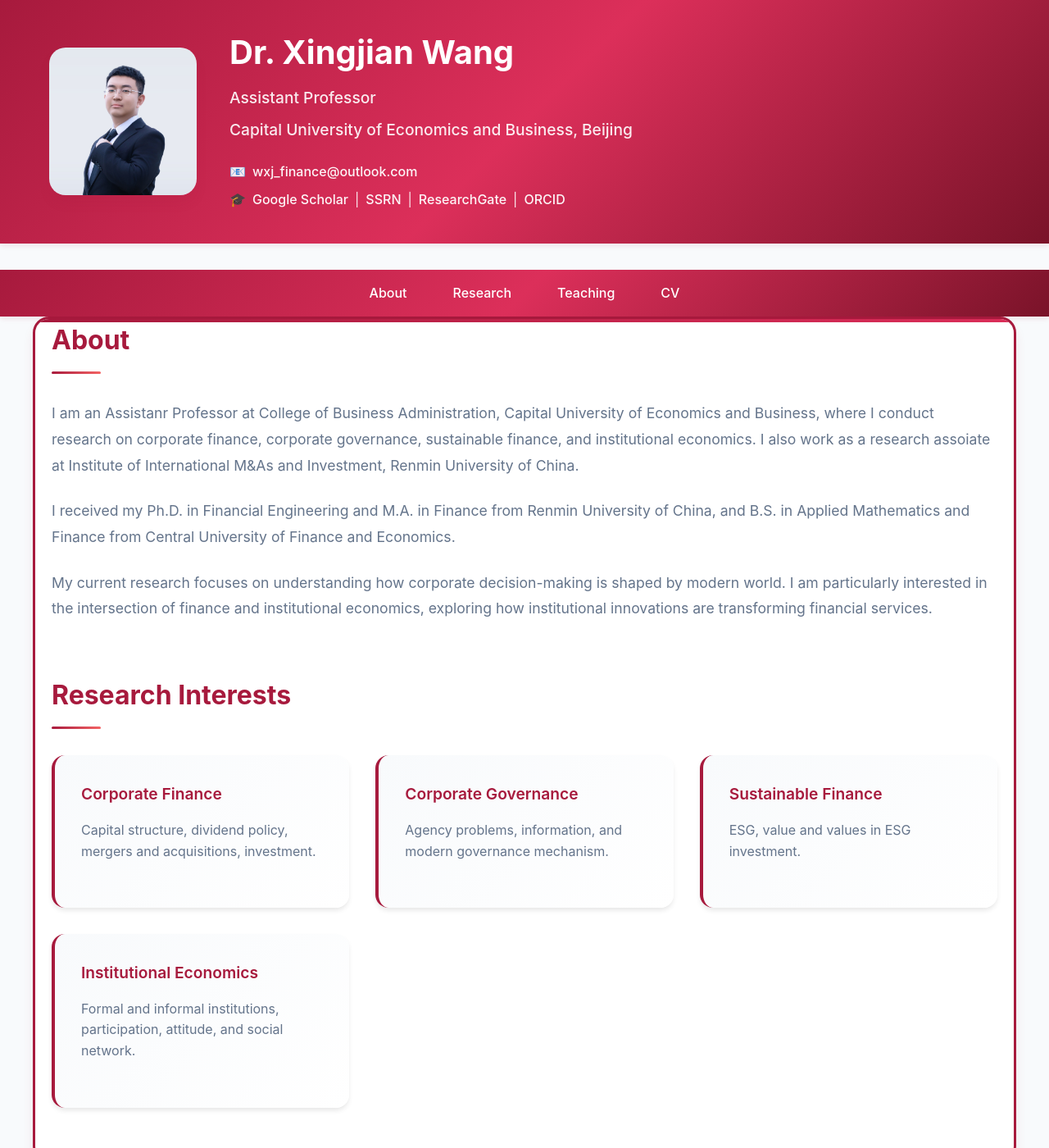
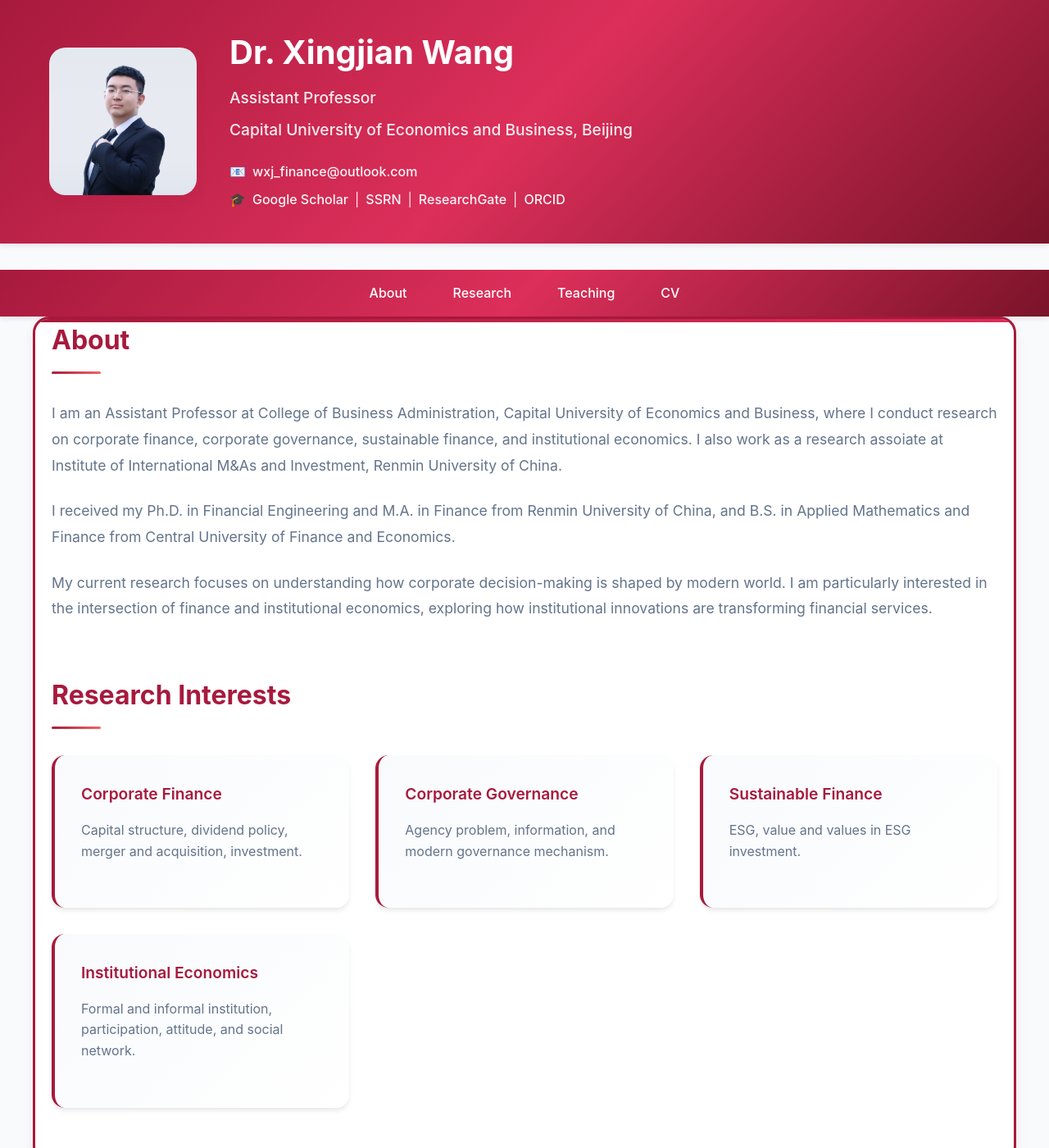
Before and after one commit to Victor-finance/Victor-finance.github.io, a Jekyll site: the page built from index.html, in a window 1280 px wide and 1400 px high. Shown: the whole window at 82% size. Built offline with Jekyll 4.4.1, drawn with Linux system fonts in a browser that asks for light colours.

Commit message:
Update index.html

```diff
--- a/index.html
+++ b/index.html
@@ -378,7 +378,7 @@
     <main class="container">
         <section id="about" class="section">
             <h2>About</h2>
-            <p>I am an Assistanr Professor at College of Business Administration, Capital University of Economics and Business, where I conduct research on corporate finance, corporate governance, sustainable finance, and institutional economics. I also work as a research assoiate at Institute of International M&As and Investment, Renmin University of China.</p>
+            <p>I am an Assistant Professor at College of Business Administration, Capital University of Economics and Business, where I conduct research on corporate finance, corporate governance, sustainable finance, and institutional economics. I also work as a research assoiate at Institute of International M&As and Investment, Renmin University of China.</p>
 
             <p> I received my Ph.D. in Financial Engineering and M.A. in Finance from Renmin University of China, and B.S. in Applied Mathematics and Finance from Central University of Finance and Economics.</p>
 
@@ -390,11 +390,11 @@
             <div class="research-grid">
                 <div class="research-card">
                     <h4>Corporate Finance</h4>
-                    <p>Capital structure, dividend policy, mergers and acquisitions, investment.</p>
+                    <p>Capital structure, dividend policy, merger and acquisition, investment.</p>
                 </div>
                 <div class="research-card">
                     <h4>Corporate Governance</h4>
-                    <p>Agency problems, information, and modern governance mechanism.</p>
+                    <p>Agency problem, information, and modern governance mechanism.</p>
                 </div>
                 <div class="research-card">
                     <h4>Sustainable Finance</h4>
@@ -402,7 +402,7 @@
                 </div>
                 <div class="research-card">
                     <h4>Institutional Economics</h4>
-                    <p>Formal and informal institutions, participation, attitude, and social network.</p>
+                    <p>Formal and informal institution, participation, attitude, and social network.</p>
                 </div>
             </div>
         </section>
```
